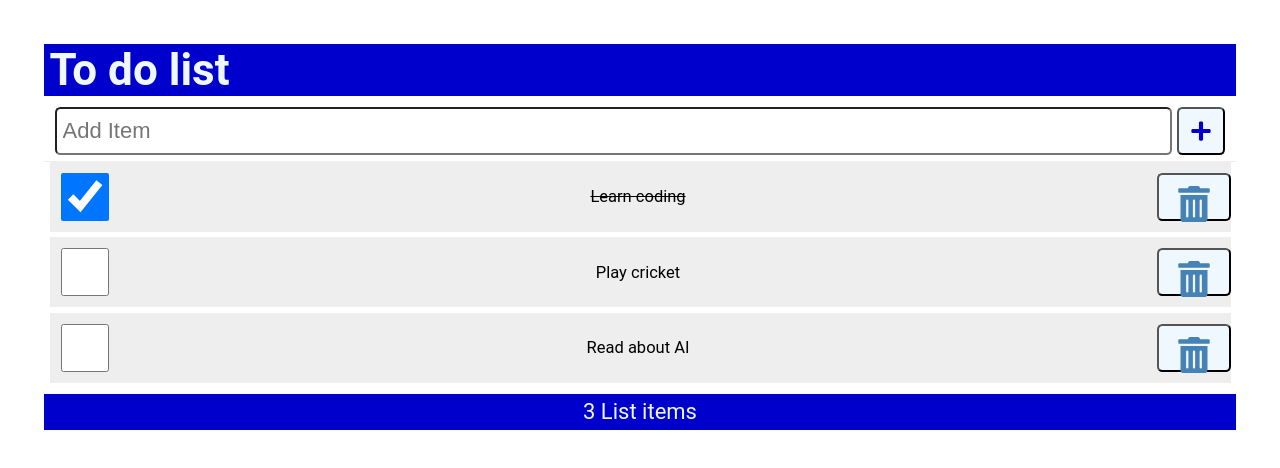
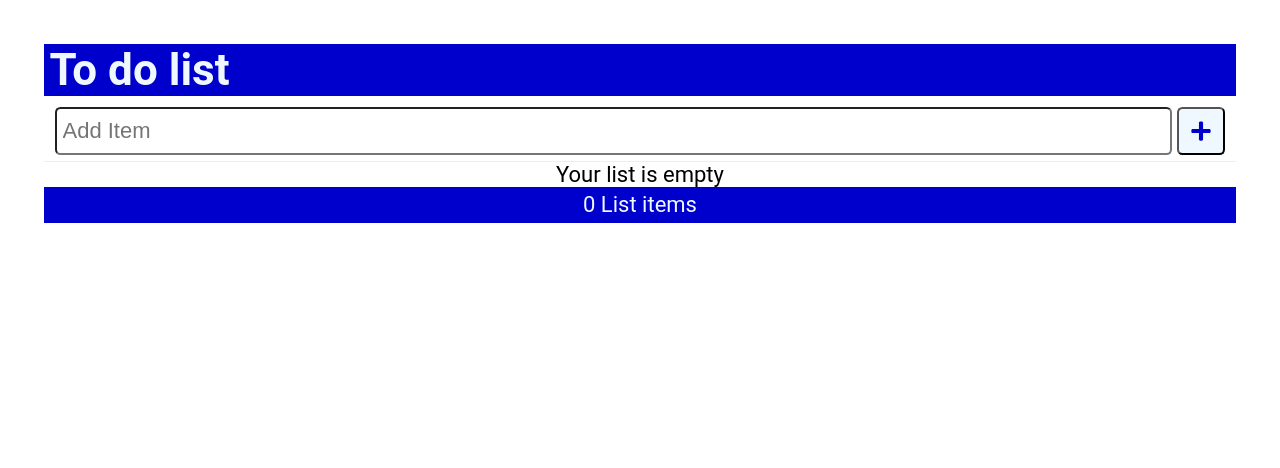
Before and after one commit to Vethishan99/Todo-list, a React (Vite) app: page / in a window 1280 px wide. Shown: the top 468 px of the page. Built offline with nearby package versions, Linux system fonts and the light colour scheme.

Commit message:
Using saved elements funtion addded

```diff
--- a/src/App.jsx
+++ b/src/App.jsx
@@ -1,4 +1,4 @@
-import { use, useState } from "react";
+import { useState } from "react";
 import "./App.css";
 import Content from "./Content";
 import Header from "./Header";
@@ -6,11 +6,9 @@ import Footer from "./Footer";
 import AddItem from "./AddItem";
 
 function App() {
-  const [items, setItems] = useState([
-    { id: 1, checked: true, name: "Learn coding" },
-    { id: 2, checked: false, name: "Play cricket" },
-    { id: 3, checked: false, name: "Read about AI" },
-  ]);
+  const [items, setItems] = useState(
+    JSON.parse(localStorage.getItem("todo_list") || "[]")
+  );
   const addItem = (item) => {
     const id = items.length ? items[items.length - 1].id + 1 : 1;
     const addNewItem = { id, checked: false, name: item };
```
